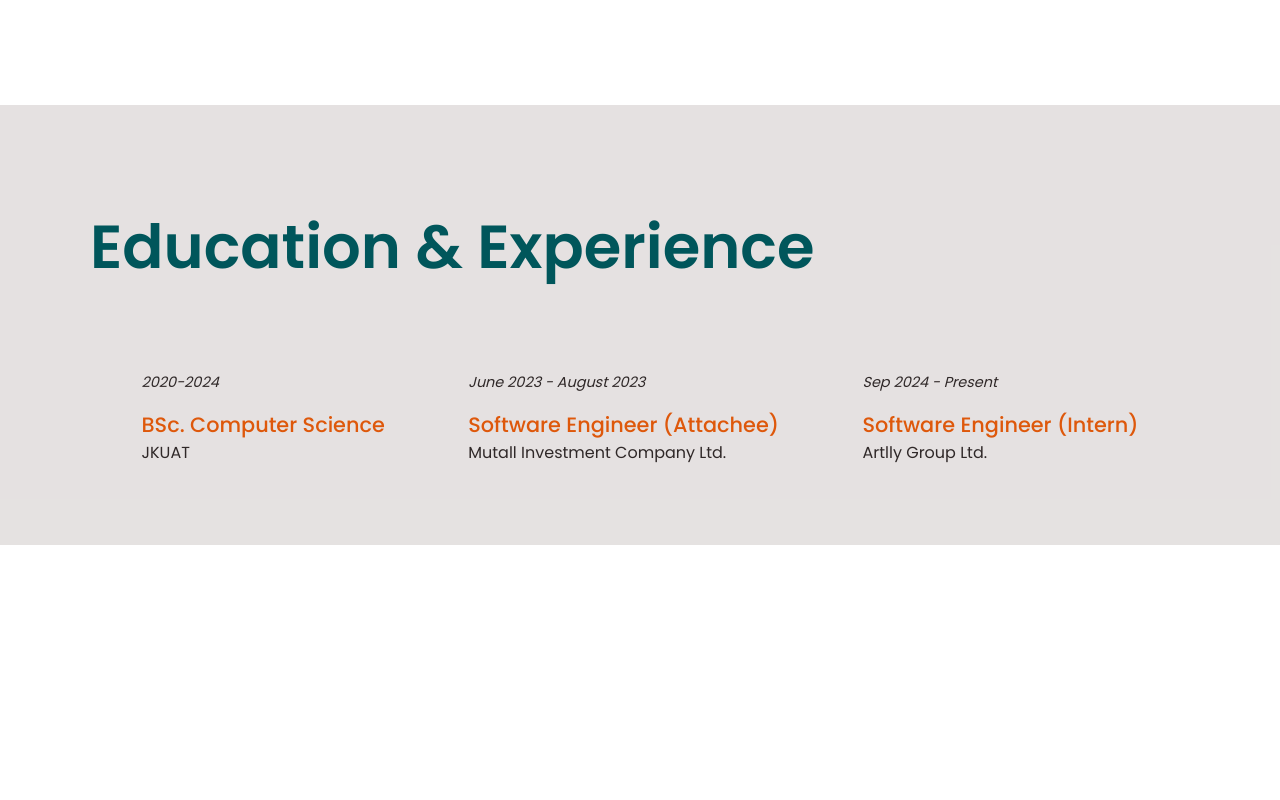
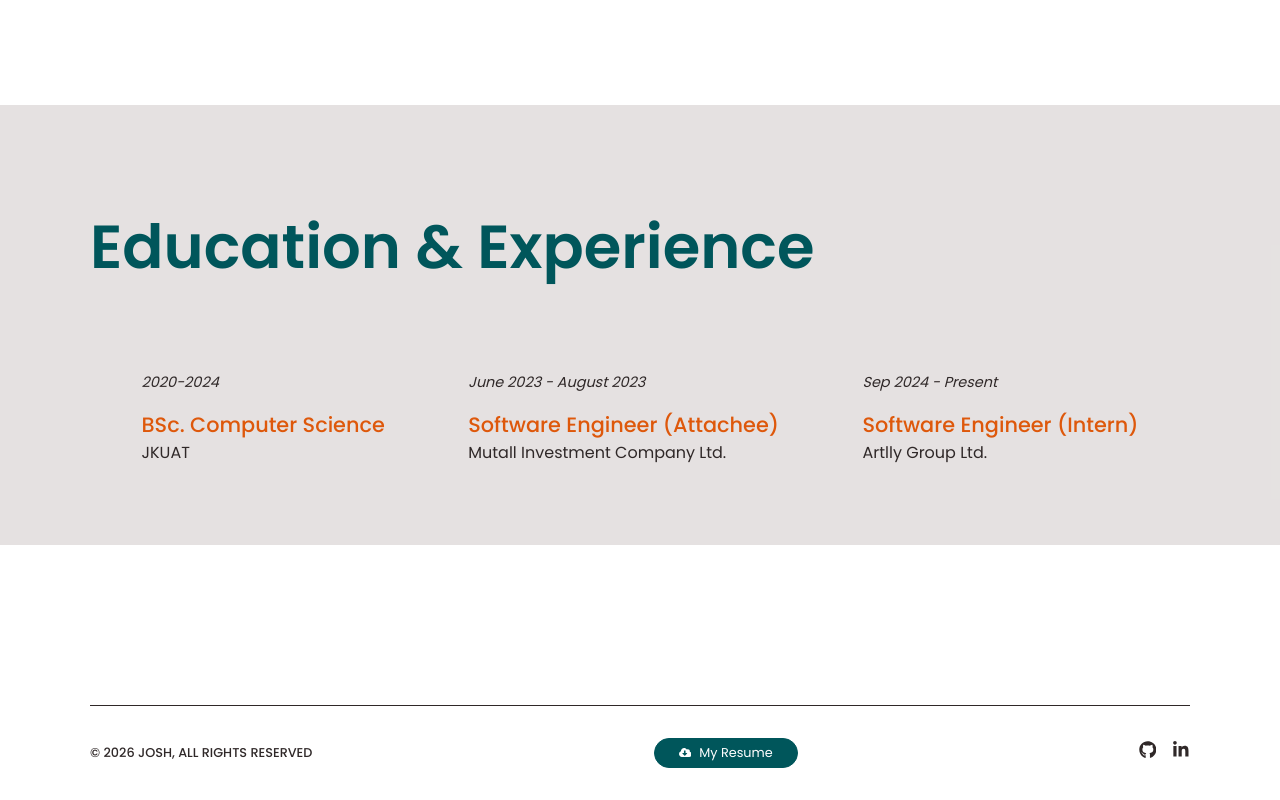
Before and after one commit to SamGombs20/NextPortfolio, a Next.js app: page / in a window 1280 px wide. Shown: the part 2804-3604 px from the top of the page. Before the commit the page ends 3349 px from the top, so only its background shows below. Built offline with nearby package versions, Linux system fonts and the light colour scheme.

Commit message:
Update:Footer development

```diff
--- a/app/components/experience.tsx
+++ b/app/components/experience.tsx
@@ -1,8 +1,8 @@
 import style from "../styles/experience.module.css";
 export const Experience = () => {
   return (
-    <div className={`${style.main}`}>
-      <div className={`${style.experience_container} main`}>
+    <div className={`${style.main}`} id="experience">
+      <div className={`${style.experience_container} main`} >
         <p className={style.title}>Education & Experience</p>
         <div className={style.sub_container}>
           <div className={style.education}>
--- /dev/null
+++ b/app/components/footer.tsx
@@ -0,0 +1,27 @@
+import Link from "next/link";
+import style from "../styles/footer.module.css";
+import { FaGithub, FaLinkedinIn } from "react-icons/fa6";
+import { FaCloudDownloadAlt } from "react-icons/fa";
+export const Footer = () => {
+  return (
+    <div className={`main`}>
+      <div className={style.footer_container}>
+        <div className={style.reserved}>
+          <p>&copy; 2026 JOSH, ALL RIGHTS RESERVED</p>
+        </div>
+        <div className={style.resume}>
+            <FaCloudDownloadAlt/>
+            <p>My Resume</p>
+        </div>
+        <div className={style.links}>
+          <Link href="https://github.com/SamGombs20" className={style.link}>
+          <FaGithub/>
+          </Link>
+          <Link href="https://www.linkedin.com/in/samuel-gomba-554aa81aa" className={style.link}>
+          <FaLinkedinIn/>
+          </Link>
+        </div>
+      </div>
+    </div>
+  );
+};
--- a/app/components/navbar.tsx
+++ b/app/components/navbar.tsx
@@ -18,13 +18,13 @@ const Navbar = () => {
                     <div className={`${style.responsive}`}>
                         <ul className={`${style.nav_items} ${open ? style.active : style.inactive}`}>
                             <li>
-                                <a href="#" className={style.nav_link}>SERVICES</a>
+                                <a href="#services" className={style.nav_link}>SERVICES</a>
                             </li>
                             <li>
-                                <a href="#" className={style.nav_link}>WORKS</a>
+                                <a href="#works" className={style.nav_link}>WORKS</a>
                             </li>
                             <li>
-                                <a href="#" className={style.nav_link}>EXPERIENCE</a>
+                                <a href="#experience" className={style.nav_link}>EXPERIENCE</a>
                             </li>
                         </ul>
                     </div>
--- a/app/components/projects.tsx
+++ b/app/components/projects.tsx
@@ -6,8 +6,8 @@ export const Projects = () => {
         window.open(link, "_blank", "noopener noreferrer")
     }
   return (
-    <div className={style.main}>
-      <div className={style.projects_container}>
+    <div className={style.main} id="works">
+      <div className={style.projects_container} >
         <p className={`${style.title} title-text`}>My Latest Projects</p>
         <div className={style.projects_list}>
           {/* <div className={style.project_container}>
--- a/app/components/services.tsx
+++ b/app/components/services.tsx
@@ -4,8 +4,8 @@ import { CiMobile3 } from "react-icons/ci"
 import { LuBrainCircuit } from "react-icons/lu"
 export const Services = () => {
     return (
-        <div className={style.main}>
-            <div className={style.profession_container}>
+        <div className={style.main} id="services">
+            <div className={style.profession_container} >
                 <div className={`${style.profession} ${style.first}`}>
                     <p className={style.title}>What I Do</p>
                     <p>I build modern, responsive <em><strong>web</strong></em> and <em><strong>mobile</strong></em> applications that solve real problems and deliver great user experience. <br /> <br />
--- a/app/layout.tsx
+++ b/app/layout.tsx
@@ -2,6 +2,7 @@ import type { Metadata } from "next";
 import { Geist, Geist_Mono,Parisienne,Poppins } from "next/font/google";
 import "./globals.css";
 import Navbar from "./components/navbar";
+import { Footer } from "./components/footer";
 
 const geistSans = Geist({
   variable: "--font-geist-sans",
@@ -43,6 +44,7 @@ export default function RootLayout({
       >
         <Navbar/>
         {children}
+        <Footer/>
       </body>
     </html>
   );
--- /dev/null
+++ b/app/styles/footer.module.css
@@ -0,0 +1,42 @@
+.footer_container{
+    margin-top: 10rem;
+    border-top: 1px solid;
+    padding-top: 2rem;
+    padding-bottom: 2rem;
+    display: flex;
+    align-items: center;
+    justify-content: space-between;
+}
+.reserved{
+    font-weight: 500;
+    font-size: 0.8rem;
+}
+.resume{
+    display: flex;
+    align-items: center;
+    background-color: var(--accent-green);
+    padding: 0.3rem 1.5rem;
+    color: white;
+    font-size: 0.8rem;
+    border-radius: 1rem;
+    gap: 0.5rem;
+    cursor: pointer;
+    border: 1px solid var(--accent-green);
+    transition: all 0.4s ease-in-out;
+}
+.resume:hover{
+    background: none;
+    color: var(--accent-green);
+}
+.links{
+    display: flex;
+    gap: 1rem;
+}
+.link{
+    color: var(--primary-dark);
+    font-size: 1.1rem;
+    transition: all 0.4s ease-in-out;
+}
+.link:hover{
+    color: var(--accent-green);
+}
```
